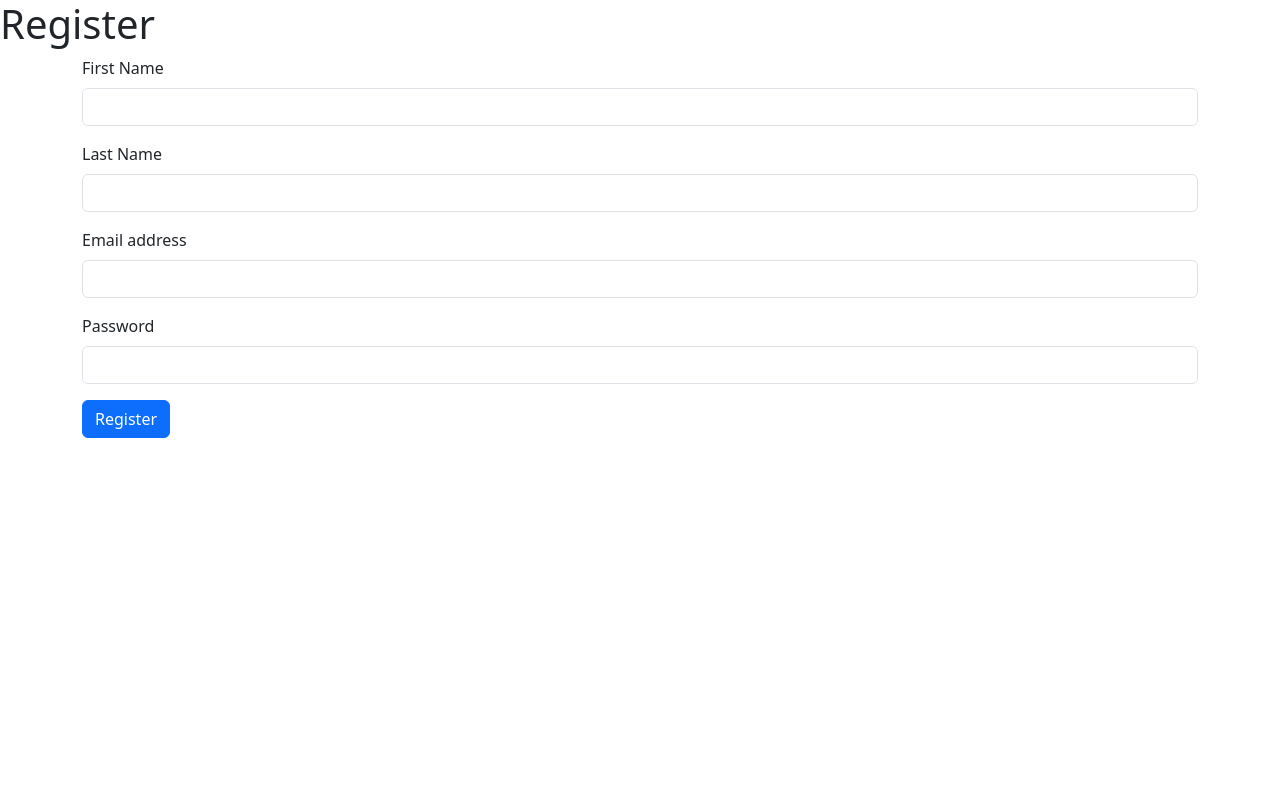
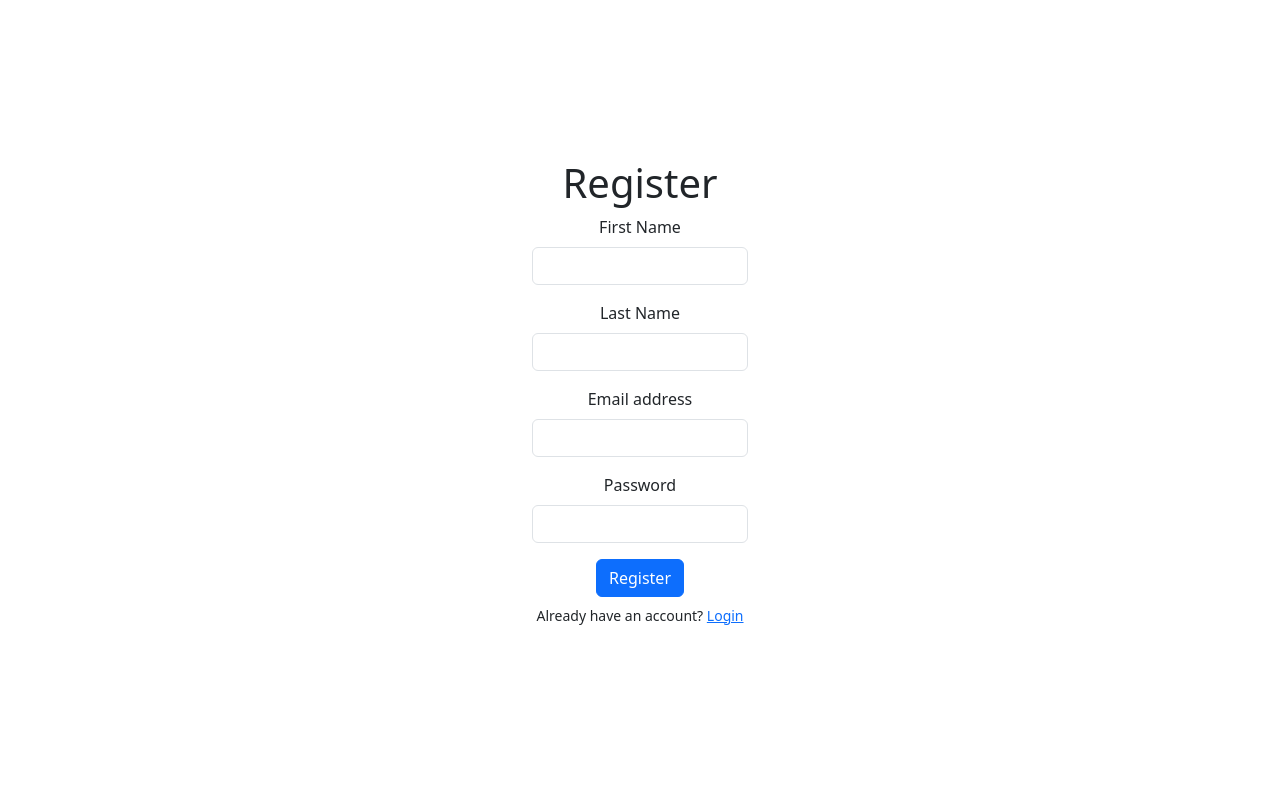
Before and after one commit to Gregorh98/herokuwebapp, a Flask app: page /register in a window 1280 px wide. Run offline with Flask 3, Linux system fonts and the light colour scheme.

Commit message:
Fixed formatting of login and register pages

```diff
--- a/templates/register.html
+++ b/templates/register.html
@@ -6,10 +6,18 @@
     <title>Bootstrap demo</title>
     <link href="https://cdn.jsdelivr.net/npm/bootstrap@5.3.2/dist/css/bootstrap.min.css" rel="stylesheet"
           integrity="sha384-T3c6CoIi6uLrA9TneNEoa7RxnatzjcDSCmG1MXxSR1GAsXEV/Dwwykc2MPK8M2HN" crossorigin="anonymous">
+<style>
+      body {
+        height: 100vh;
+        display: flex;
+        align-items: center;
+        justify-content: center;
+      }
+    </style>
 </head>
 <body>
-<h1>Register</h1>
-<div class="container">
+<div class="container mx-auto text-center" style="width: 240px">
+    <h1>Register</h1>
     <form method="POST">
         <div class="mb-3">
             <label for="first_name" class="form-label">First Name</label>
@@ -29,6 +37,7 @@
         </div>
 
         <button type="submit" class="btn btn-primary">Register</button>
+        <p class="small pt-2">Already have an account? <a href="{{url_for('login')}}">Login</a></p>
     </form>
 </div>
 <script src="https://cdn.jsdelivr.net/npm/bootstrap@5.3.2/dist/js/bootstrap.bundle.min.js"
```
Also changed, not shown: templates/login.html (+11 -2 lines).
